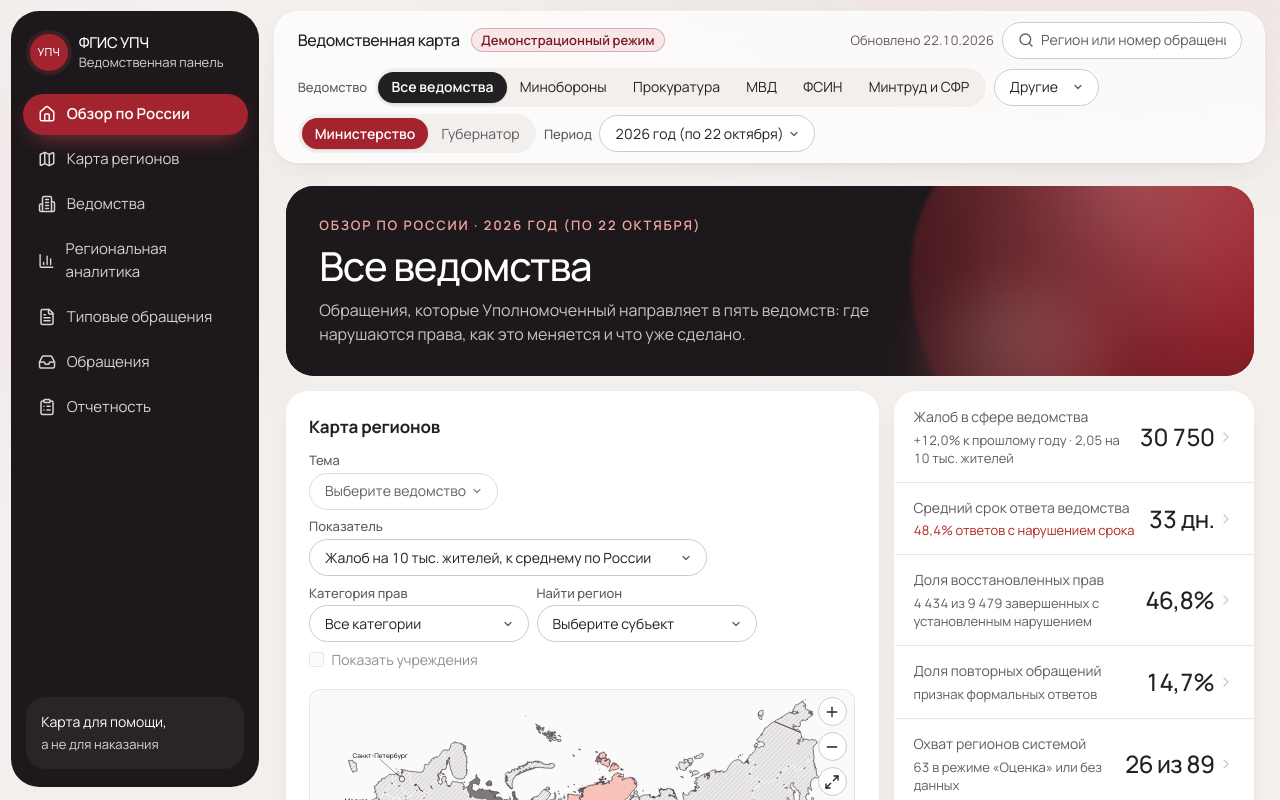
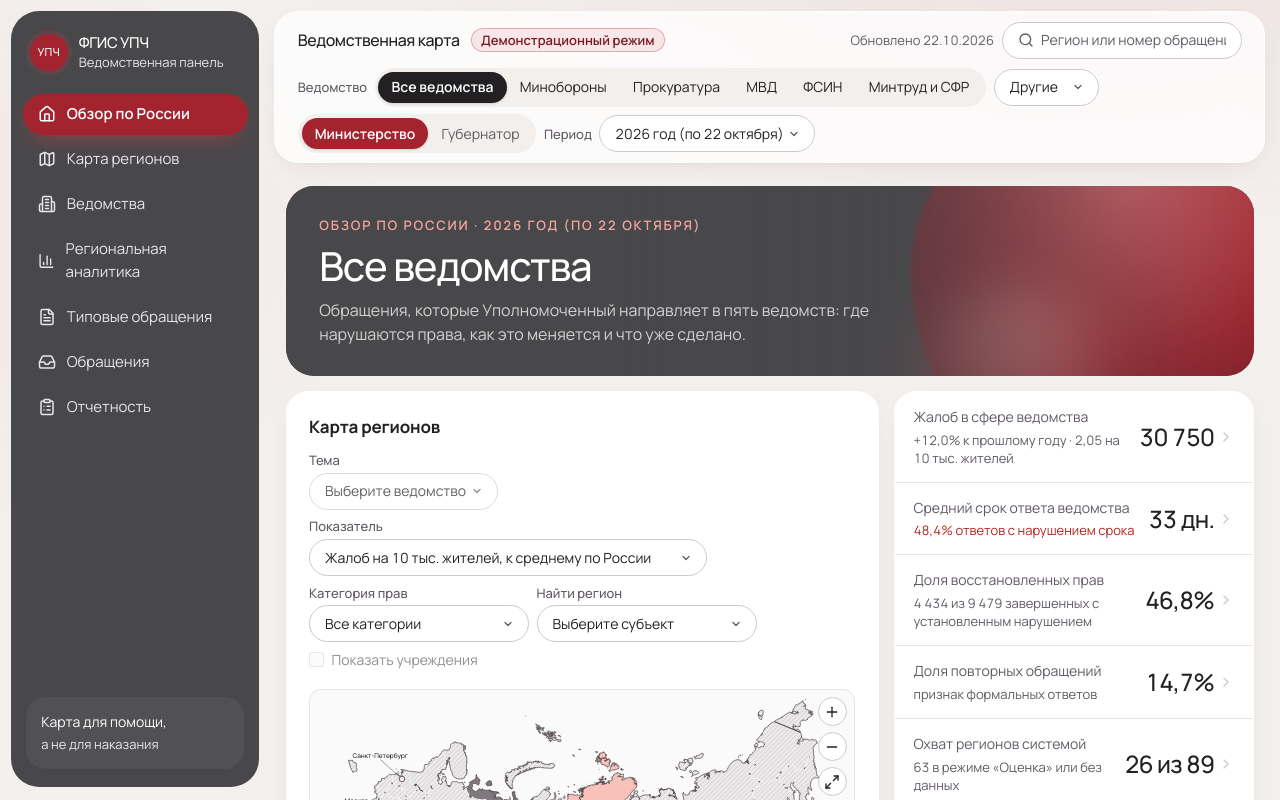
Before and after one commit to daria71321-netizen/fgis-upch-map, a React (Vite) app: page / in a window 1280 px wide. Shown: the top 800 px of the page. Built offline with nearby package versions, Linux system fonts and the light colour scheme; a web font is replaced by a local one.

Commit message:
Серые плашки

```diff
--- a/src/pages/Overview.tsx
+++ b/src/pages/Overview.tsx
@@ -50,7 +50,7 @@ export default function Overview() {
       <section className="relative overflow-hidden rounded-xl bg-side text-white px-6 sm:px-9 py-7 sm:py-8">
         <div aria-hidden className="blob absolute -right-24 -top-28 w-[420px] h-[420px] bg-[radial-gradient(circle_at_30%_30%,#E0656D,#A3242F_45%,#5A1019_80%)] opacity-90 blur-[2px]" />
         <div aria-hidden className="blob absolute right-40 top-24 w-[180px] h-[180px] bg-[radial-gradient(circle_at_40%_40%,#F3A6A0,#C2414B_60%)] opacity-60 blur-xl [animation-delay:-6s]" />
-        <div aria-hidden className="absolute inset-0 bg-[linear-gradient(90deg,#1C181B_35%,rgba(28,24,27,.55)_70%,rgba(28,24,27,0))]" />
+        <div aria-hidden className="absolute inset-0 bg-[linear-gradient(90deg,#48484B_35%,rgba(72,72,75,.55)_70%,rgba(72,72,75,0))]" />
         <div className="relative grid gap-3 max-w-[720px]">
           <span className="text-xs font-semibold uppercase tracking-[0.14em] text-[#F3A6A0]">Обзор по России · {periodLabel(filters.period)}</span>
           <h1 className="font-display text-[28px] sm:text-[40px] leading-[1.04] font-medium tracking-[-0.03em]">{ved ? ved.name : 'Все ведомства'}</h1>
--- a/tailwind.config.js
+++ b/tailwind.config.js
@@ -11,7 +11,7 @@ export default {
         muted: '#615A64',
         line: '#E9E3E1',
         line2: '#CFC9CB',
-        side: { DEFAULT: '#1C181B', ink: '#D9D1D4', act: '#A3242F', bar: '#C2414B' },
+        side: { DEFAULT: '#48484B', ink: '#E6E6E8', act: '#A3242F', bar: '#C2414B' },
         accent: { DEFAULT: '#A3242F', hover: '#8B1E2D', soft: '#F8E7E8', ink: '#7A1A24' },
         good: { DEFAULT: '#2B7A50', soft: '#E6F2EB' },
         bad: { DEFAULT: '#B3261E', soft: '#FBEAE8' },
```
Also changed, not shown: 1 other file (tests, documents, lock files or other folders).
